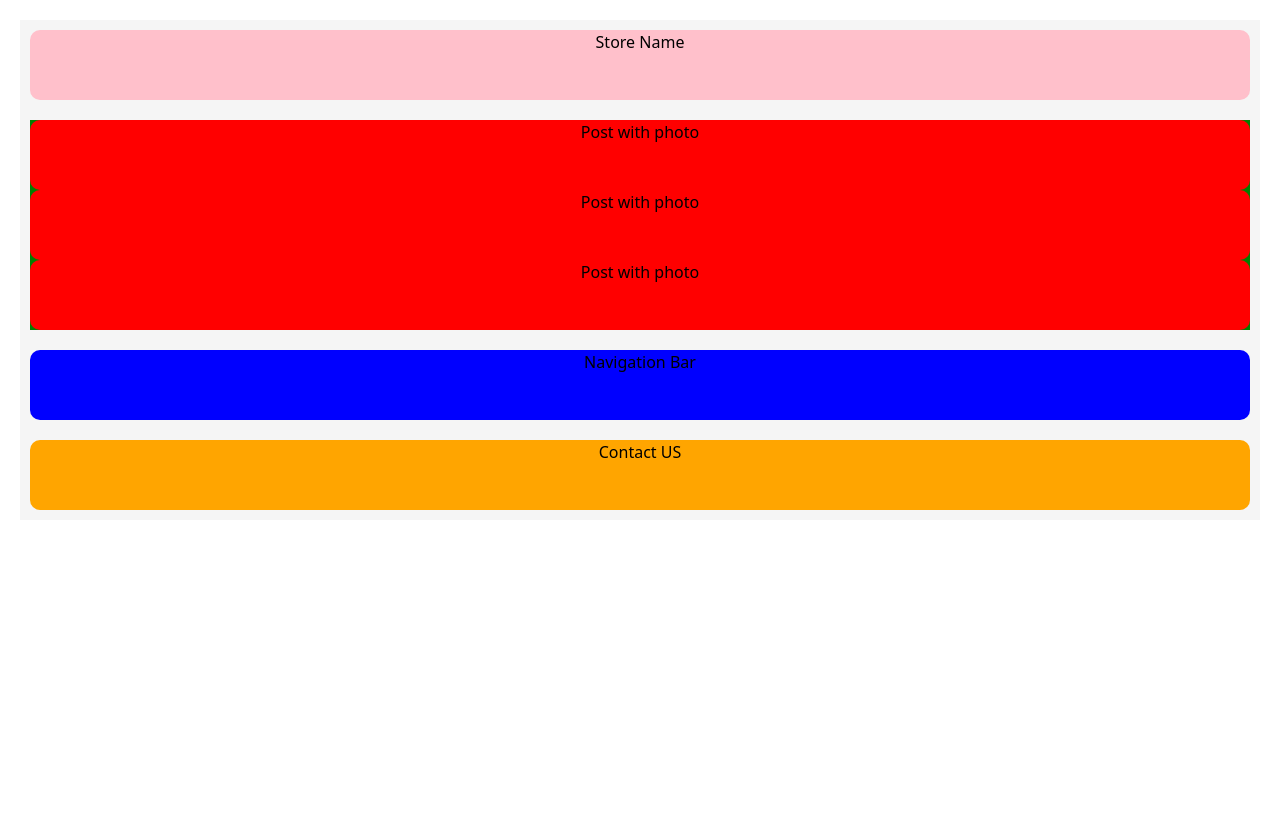
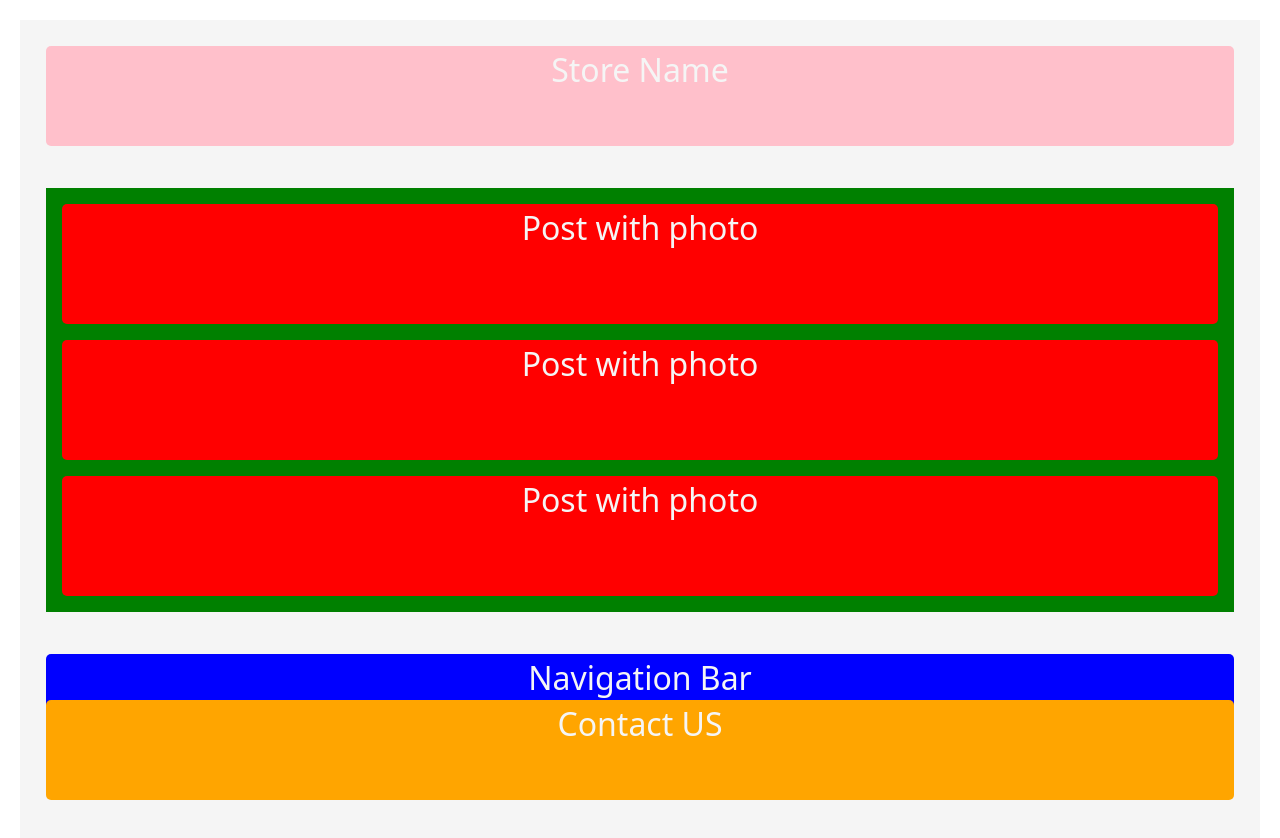
Before and after one commit to Jaine-UB/flexbox-wireframe-practice, a plain HTML site: page index.html in a window 1280 px wide. Drawn offline with Linux system fonts and the light colour scheme.

Commit message:
Updated some CSS

```diff
--- a/css/style.css
+++ b/css/style.css
@@ -1,49 +1,105 @@
-
 .container {
     display: flex;
+    flex-direction: column;
     justify-content: center;
     flex-direction: column;
     background-color: whitesmoke;
+    min-height: 100vh;
     margin:20px;
     padding: 10px;
-    gap: 20px;
+    gap: 10px;
 
 }
 .container .input-box{
-    width :100%;
-    height : 70px;
-    font-size : 1em;
+    font-size : 2em;
+    color: whitesmoke;
     text-align: center;
-    border-radius: 10px;
+    border-radius: 5px;
 }
 
 #input-box1{
     background-color: pink;
+    margin: 1rem;
+    height: 100px;
+    text-align: center;
+    position: sticky;
+    top:0;
+
 }
 
 .container .article{
     background-color: green;
+    margin: 1rem;
+    flex-grow:1;
+    text-align: center;
 
 }
 
 #input-box2 {
     background-color: red;
+    margin: 1rem;
+    height: 120px;
+    text-align: center;
+
 }
 
 #input-box3 {
     background-color: red;
+    margin: 1rem;
+    height: 120px;
+    text-align: center;
+
 }
 
 #input-box4{
     background-color: red;
+    margin: 1rem;
+    height: 120px;
+    text-align: center;
+
 }
 
 #input-box5{
     background-color: blue;
+    margin: 1rem;
+    height: 100px;
+    text-align: center;
+
 
 }
 
 #input-box6{
     background-color: orange;
+    margin: 1rem;
+    height: 100px;
+    position: bottom;
+    text-align: center;
+    position:sticky;
+    bottom:0;
+}
+
+
+/*|| Small */
+@media screen and (min-width: 320px){
+    .container .article{
+    background-color: green;}
 
 }
+
+
+/*|| Medium */
+@media screen and (min-width: 768px){
+    .container .article{
+    background-color: green;}
+
+}
+
+
+/*|| Large*/
+@media screen and (min-width: 992px){
+    .container .article .input-box5{
+    display: grid;
+    grid-template-columns: repeat(2fr 1fr);
+    }
+
+}
```
Also changed, not shown: desktop-wireframe.png (added).
